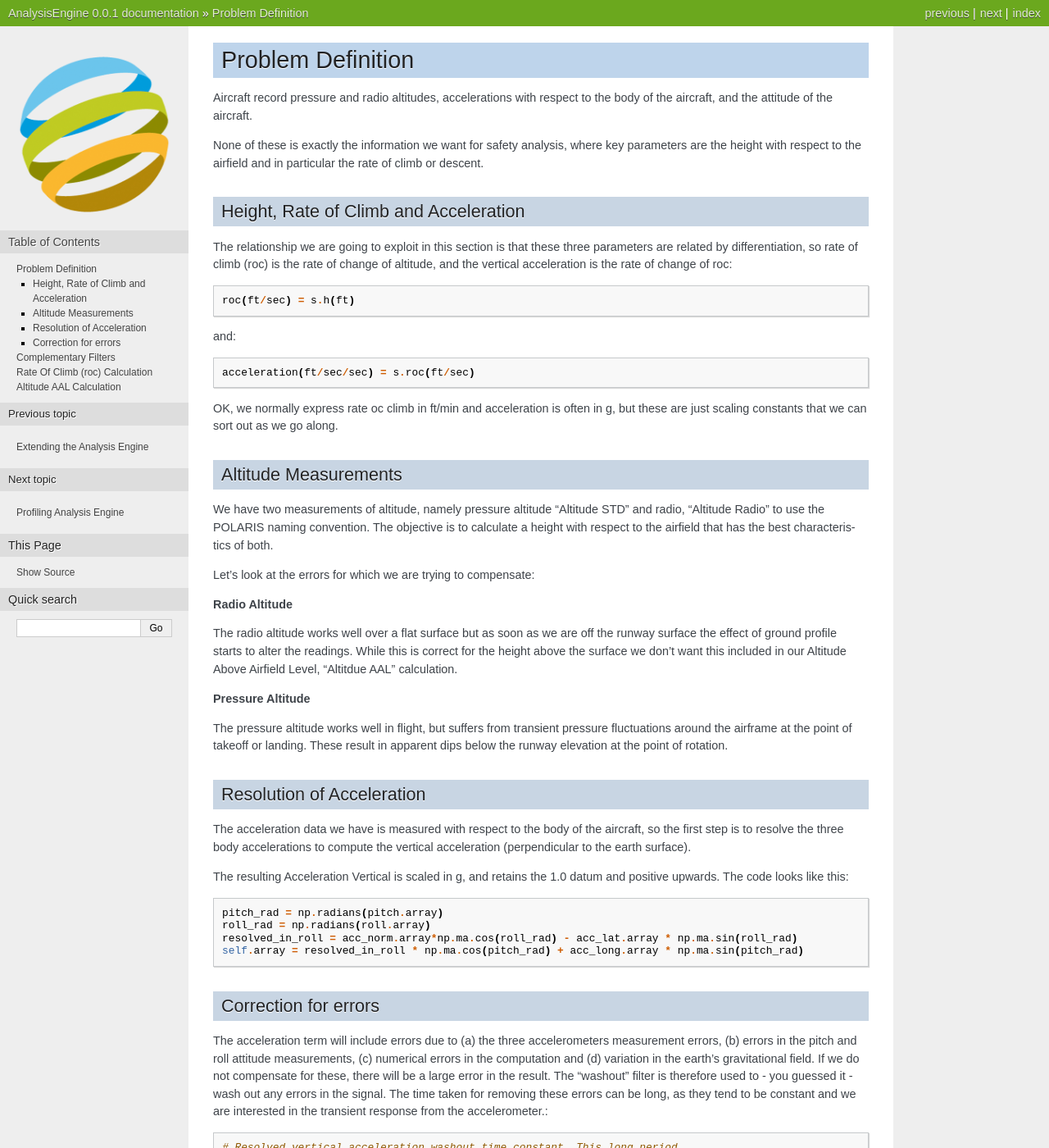
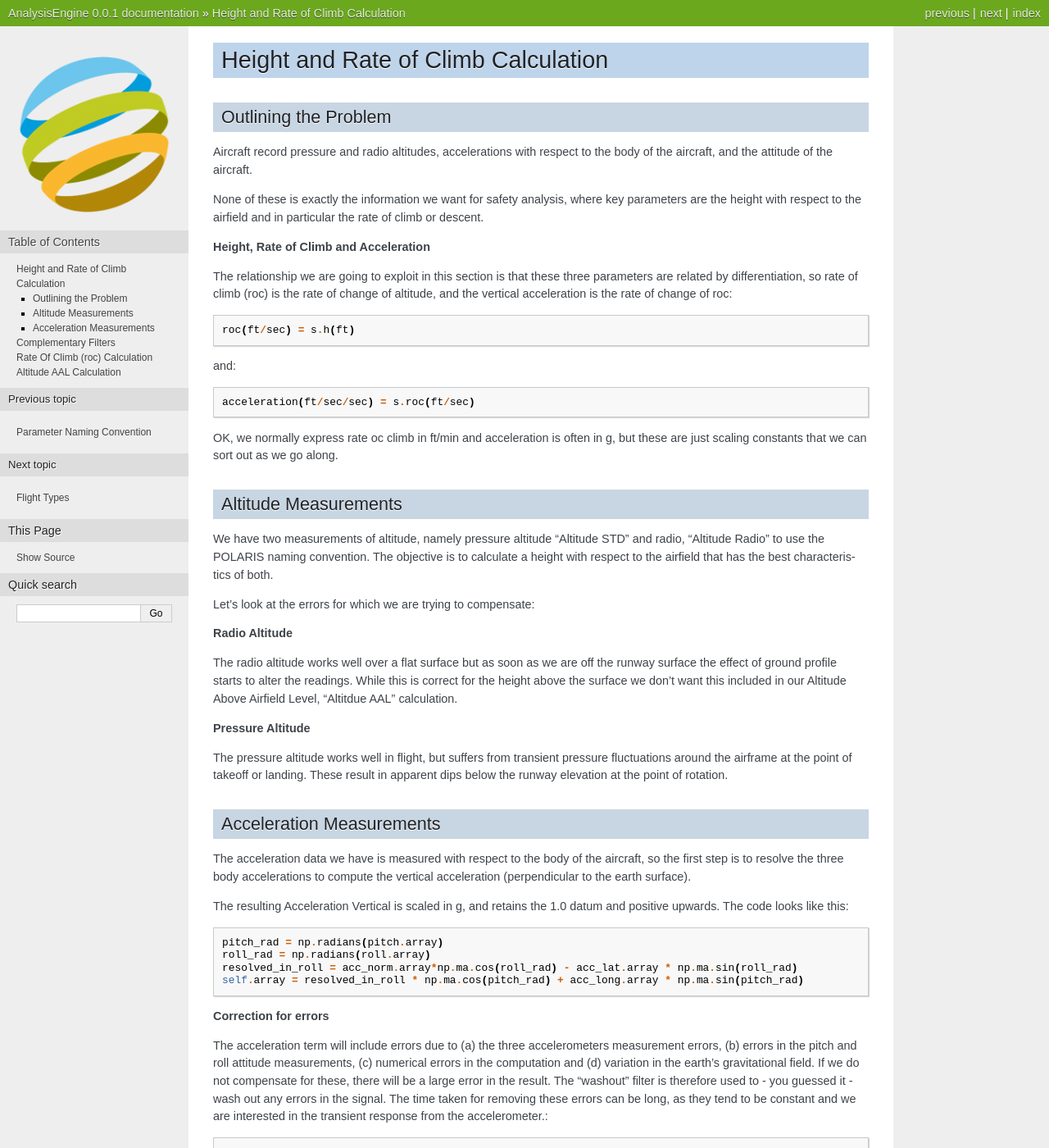
Before and after one commit to catawbasam/FlightDataAnalyzer, a Sphinx documentation site: the page built from doc/source/HeightAndHeightRateComputation.rst, in a window 1280 px wide and 1400 px high. Shown: the whole window at 82% size. Built offline with Sphinx 7.4.7, drawn with Linux system fonts in a browser that asks for light colours; formulas are drawn with MathJax 3; some of the changed text lies outside the part shown.

Commit message:
Diagrams added for documentation and improved docs.

```diff
--- a/doc/source/HeightAndHeightRateComputation.rst
+++ b/doc/source/HeightAndHeightRateComputation.rst
@@ -1,14 +1,16 @@
-==================
-Problem Definition
-==================
+====================================
+Height and Rate of Climb Calculation
+====================================
+
+---------------------
+Outlining the Problem
+---------------------
 
 Aircraft record pressure and radio altitudes, accelerations with respect to the body of the aircraft, and the attitude of the aircraft.
 
 None of these is exactly the information we want for safety analysis, where key parameters are the height with respect to the airfield and in particular the rate of climb or descent.
 
---------------------------------------
-Height, Rate of Climb and Acceleration
---------------------------------------
+**Height, Rate of Climb and Acceleration**
 
 The relationship we are going to exploit in this section is that these three parameters are related by differentiation, so rate of climb (roc) is the rate of change of altitude, and the vertical acceleration is the rate of change of roc::
 
@@ -36,9 +38,9 @@ The radio altitude works well over a flat surface but as soon as we are off the
 
 The pressure altitude works well in flight, but suffers from transient pressure fluctuations around the airframe at the point of takeoff or landing. These result in apparent dips below the runway elevation at the point of rotation.
 
---------------------------
-Resolution of Acceleration
---------------------------
+-------------------------
+Acceleration Measurements
+-------------------------
 
 The acceleration data we have is measured with respect to the body of the aircraft, so the first step is to resolve the three body accelerations to compute the vertical acceleration (perpendicular to the earth surface).
 
@@ -49,9 +51,7 @@ The resulting Acceleration Vertical is scaled in g, and retains the 1.0 datum an
     resolved_in_roll = acc_norm.array*np.ma.cos(roll_rad) - acc_lat.array * np.ma.sin(roll_rad)
     self.array = resolved_in_roll * np.ma.cos(pitch_rad) + acc_long.array * np.ma.sin(pitch_rad)
 
----------------------
-Correction for errors
----------------------
+**Correction for errors**
 
 The acceleration term will include errors due to (a) the three accelerometers measurement errors, (b) errors in the pitch and roll attitude measurements, (c) numerical errors in the computation and (d) variation in the earth's gravitational field. If we do not compensate for these, there will be a large error in the result. The "washout" filter is therefore used to - you guessed it - wash out any errors in the signal. The time taken for removing these errors can be long, as they tend to be constant and we are interested in the transient response from the accelerometer.::
 
--- a/doc/source/index.rst
+++ b/doc/source/index.rst
@@ -10,9 +10,9 @@ Contents:
    Principles
    Tutorial
    Extending
-   HeightAndHeightRateComputation
    Profiling
    ParameterNaming
+   HeightAndHeightRateComputation
    FlightTypes
    Changes
    TODO
```
Also changed, not shown: other parts of doc/source/HeightAndHeightRateComputation.rst (+1 -1 lines), doc/Height_computation.PNG (added), doc/Height_rate_computation.PNG (added).
